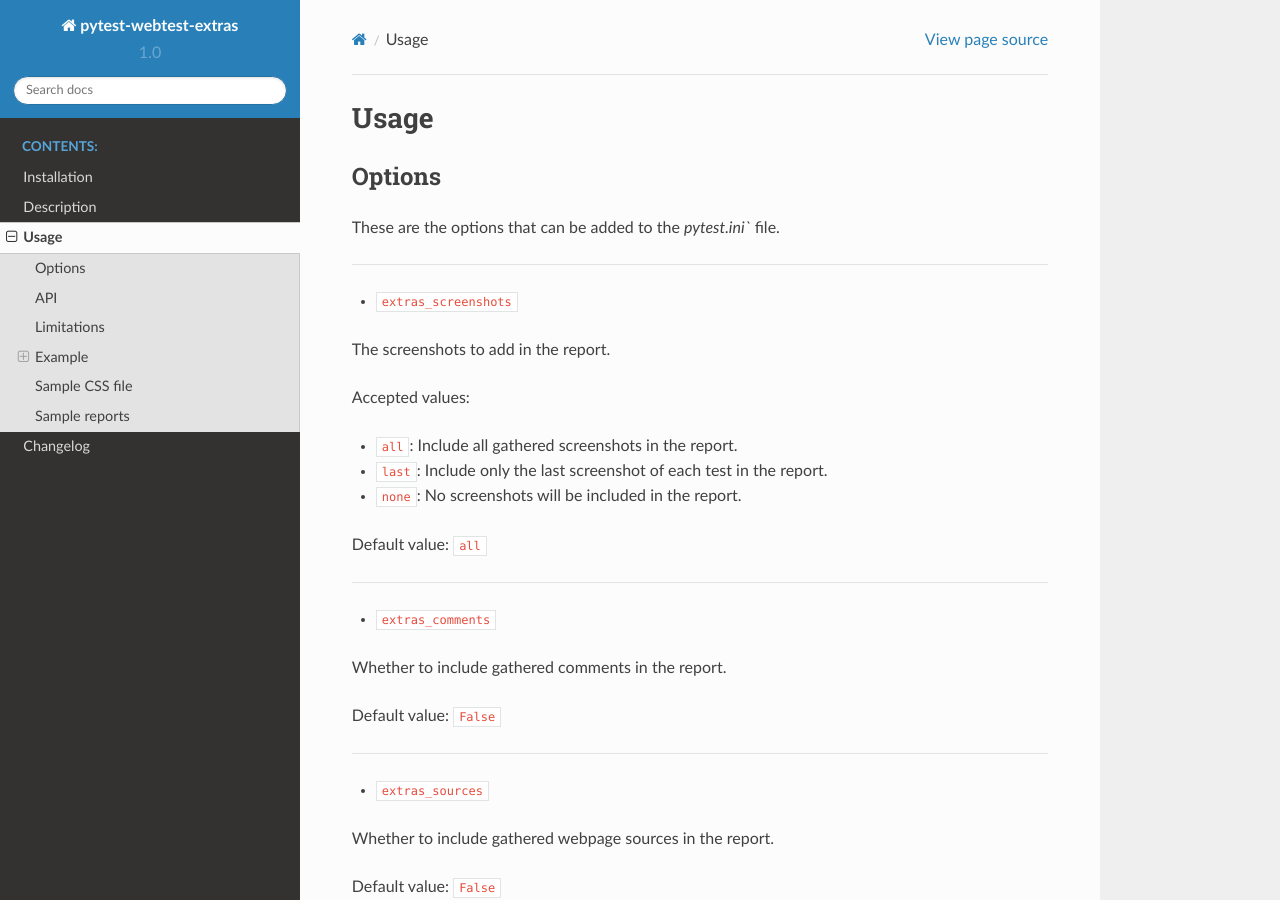
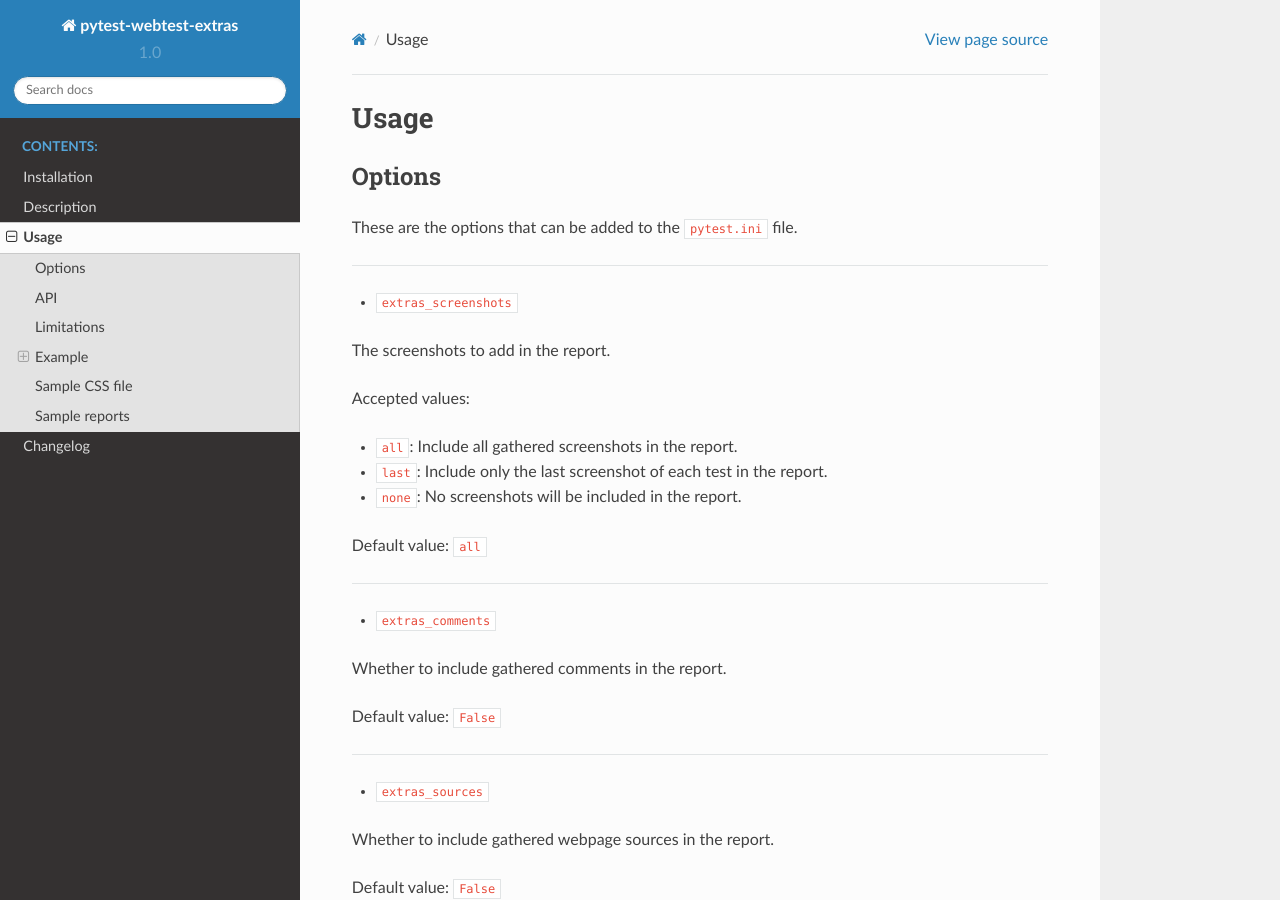
Before and after one commit to harmin-parra/pytest-webtest-extras, a Sphinx documentation site: the page built from docs/user_guide.rst, in a window 1280 px wide and 900 px high. Built offline with Sphinx 7.4.7 and the Read the Docs theme 2.0.0, drawn with Linux system fonts in a browser that asks for light colours.

```diff
--- a/docs/user_guide.rst
+++ b/docs/user_guide.rst
@@ -6,7 +6,7 @@ Usage
 Options
 =======
 
-These are the options that can be added to the `pytest.ini`` file.
+These are the options that can be added to the ``pytest.ini`` file.
 
 ----
 
```
